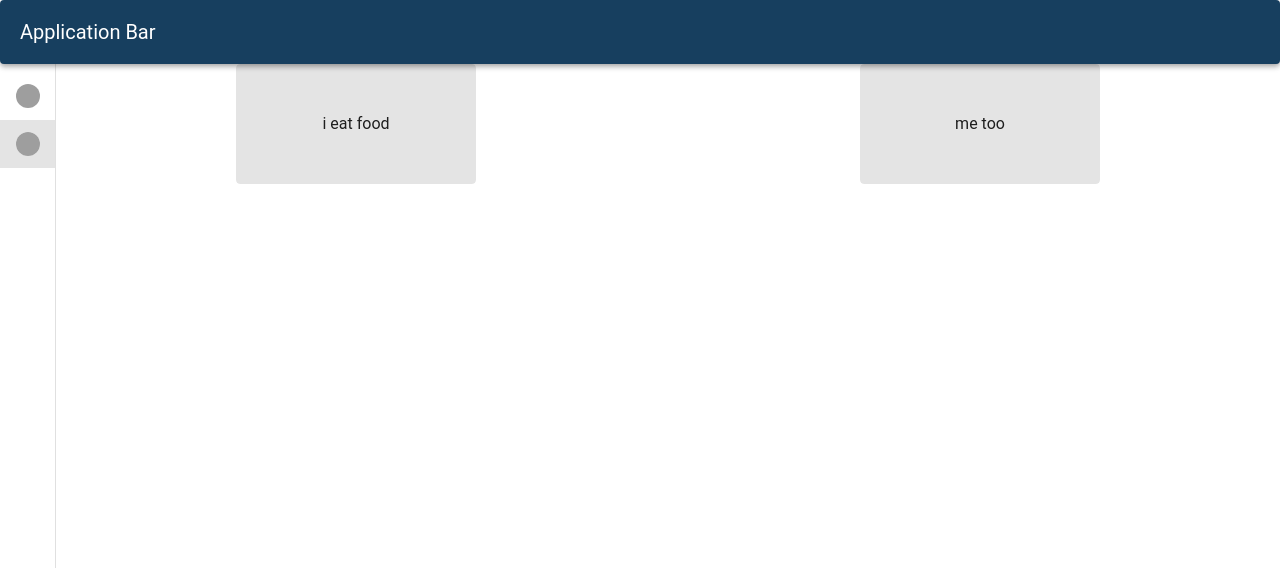
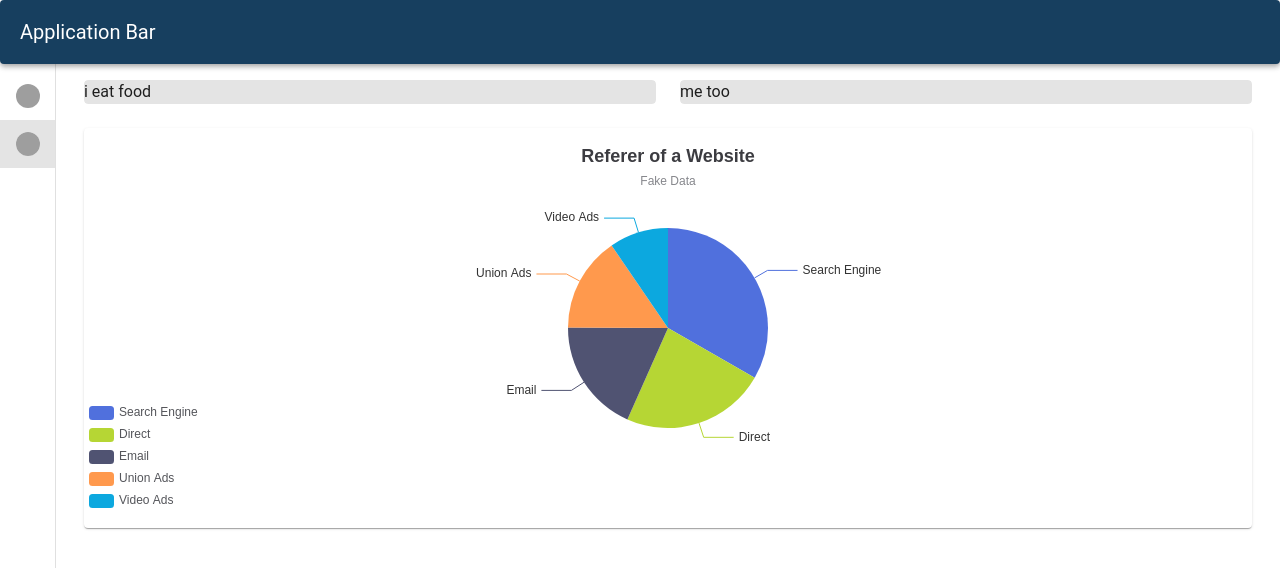
Before and after one commit to jademchog/Internship-Project-Analysis, a Vue app in the folder vuetify-project/: page /dashboard in a window 1280 px wide. Shown: the top 568 px of the page. Built offline with nearby package versions, Linux system fonts and the light colour scheme; grey boxes are pictures that could not be loaded; a small style sheet from the web is missing.

Commit message:
Update DashBoard.vue

```diff
--- a/vuetify-project/src/pages/DashBoard.vue
+++ b/vuetify-project/src/pages/DashBoard.vue
@@ -1,5 +1,5 @@
 <template>
-  <v-app>
+    <v-container>
         <v-row>
             <v-col>
                 <v-card variant="tonal" class="card">i eat food</v-card>
@@ -8,20 +8,61 @@
                 <v-card variant="tonal" class="card">me too</v-card>
             </v-col>
         </v-row>
-  </v-app>
+        <v-row>
+            <v-col>
+                <v-card>
+                    <div ref="chartRef2" style="width: 100%; height: 400px"></div>
+                </v-card>
+            </v-col>
+        </v-row>
+    </v-container>
 </template>
 
-<script></script>
+<script setup lang = "ts">
+import { ref, onMounted, onBeforeUnmount } from 'vue'
+import * as echarts from 'echarts'
 
-<style>
-.card {
-    display: flex;
-    justify-content: center;
-    align-items: center;
-    height: 15%;
-    margin: auto;
-    width: 40%;
+const chartRef2 = ref<HTMLDivElement | null>(null)
+let chartInstance2: echarts.ECharts | null = null
+
+onMounted(() => {
+  if (chartRef2.value) {
+    chartInstance2 = echarts.init(chartRef2.value)
+    chartInstance2.setOption({
+        title: {
+            text: 'Referer of a Website',
+            subtext: 'Fake Data',
+            left: 'center'
+        },
+        tooltip: {
+            trigger: 'item'
+        },
+        legend: {
+            orient: 'vertical',
+            left: 'left'
+        },
+        series: [
+            {
+            name: 'Access From',
+            type: 'pie',
+            radius: '50%',
+            data: [
+                { value: 1048, name: 'Search Engine' },
+                { value: 735, name: 'Direct' },
+                { value: 580, name: 'Email' },
+                { value: 484, name: 'Union Ads' },
+                { value: 300, name: 'Video Ads' }
+            ],
+            emphasis: {
+                itemStyle: {
+                shadowBlur: 10,
+                shadowOffsetX: 0,
+                shadowColor: 'rgba(0, 0, 0, 0.5)'
                 }
-
-
-</style>
+            }
+            }
+        ]
+    })
+  }
+})
+</script>
```
Lines whose indentation alone changed are shown as unchanged.
